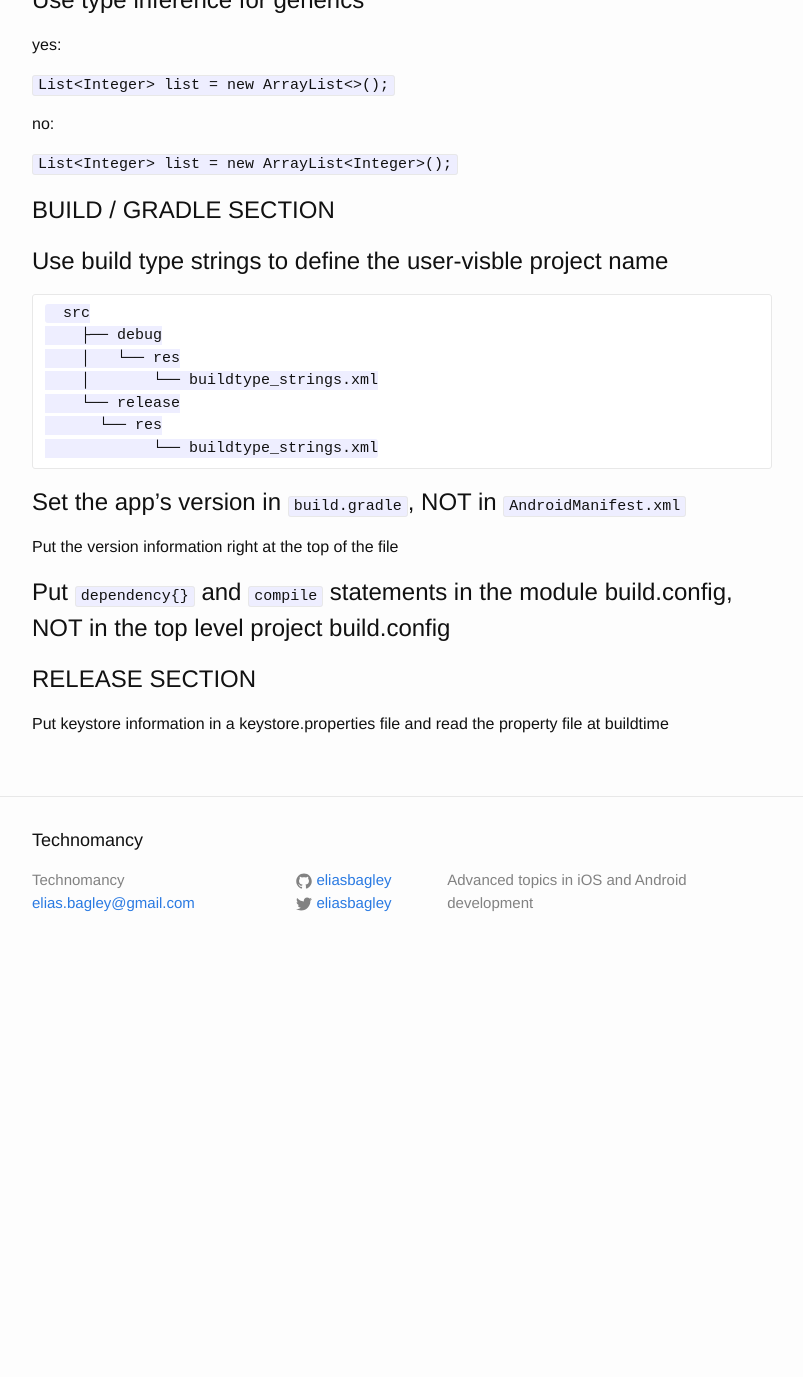
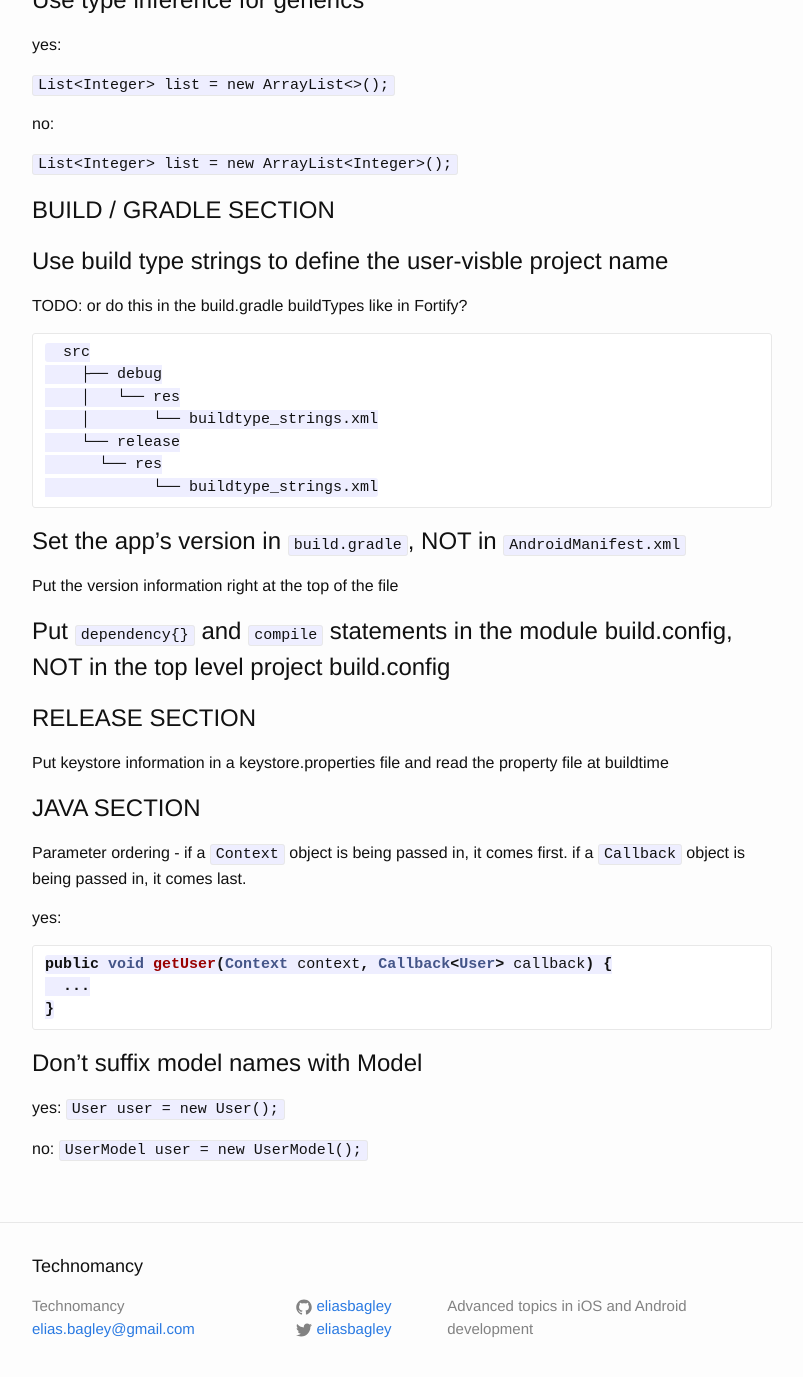
Before and after one commit to eliasbagley/eliasbagley.github.io, a Jekyll site: the page built from _posts/2015-10-27-android-style-guide.markdown, in a window 1280 px wide and 1400 px high, scrolled down 10222 px. Shown: the top 1377 px of the window, without its empty margins (238-1041 px from the left). Built offline with Jekyll 4.4.1, drawn with Linux system fonts in a browser that asks for light colours; Markdown is read by kramdown in place of the engine named in the settings; comment, search, counter and statistics services are not loaded; before the commit the page ends 11196 px from its top, so only the background shows below that.

Commit message:
Update style guide

````diff
--- a/_posts/2015-10-27-android-style-guide.markdown
+++ b/_posts/2015-10-27-android-style-guide.markdown
@@ -466,6 +466,8 @@ no:
 
 # Use build type strings to define the user-visble project name
 
+TODO: or do this in the build.gradle buildTypes like in Fortify?
+
 ```
   src
     ├── debug
@@ -485,3 +487,24 @@ Put the version information right at the top of the file
 # RELEASE SECTION
 
 Put keystore information in a keystore.properties file and read the property file at buildtime
+
+# JAVA SECTION
+
+Parameter ordering - if a `Context` object is being passed in, it comes first.
+if a `Callback` object is being passed in, it comes last.
+
+yes:
+
+```java
+public void getUser(Context context, Callback<User> callback) {
+  ...
+}
+```
+
+# Don't suffix model names with Model
+
+yes:
+`User user = new User();`
+
+no:
+`UserModel user = new UserModel();`
````
